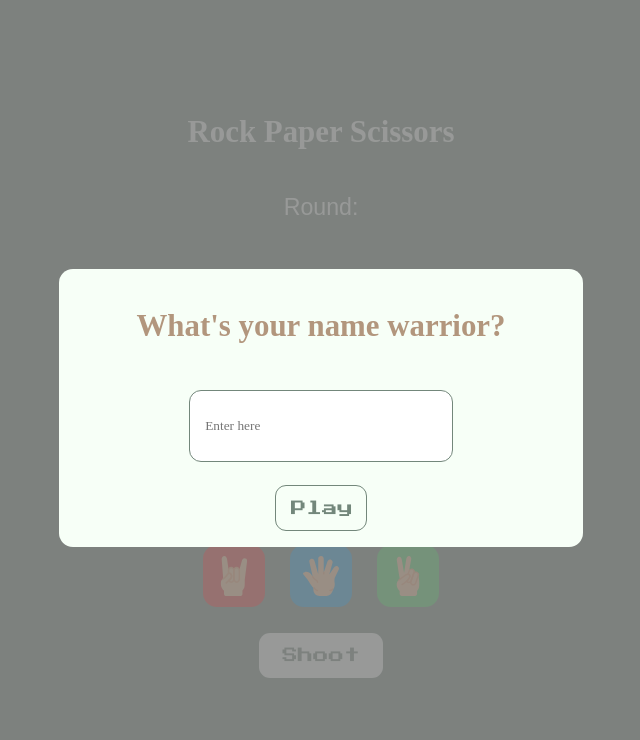
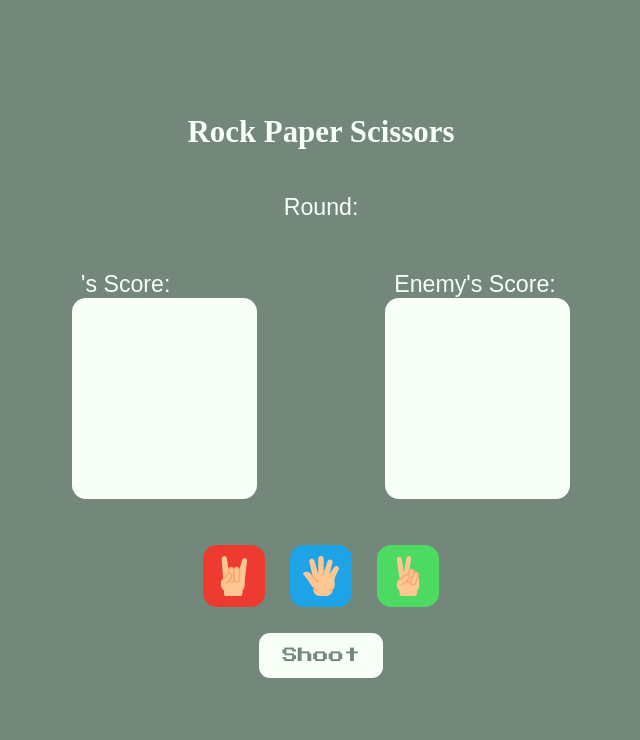
Before and after one commit to joep-web/rock-paper-scissors-25, a website: page index.html in a window 1280 px wide. Both pictures are taken after a click on the button "Play". Shown: the top 740 px of the page, without its empty margins (327-967 px from the left). Drawn offline with Linux system fonts and the light colour scheme; a web font is replaced by a local one.

Commit message:
making functionalities

```diff
--- a/src/js/index.js
+++ b/src/js/index.js
@@ -2,23 +2,54 @@
 const myScore = document.getElementById("my-score")
 const enemyScore = document.getElementById("en-score")
 const roundCount = document.getElementsByClassName("roundsS")
-const name = document.querySelector("#name-area")
+const nameP = document.querySelector("#name-area")
+
 // buttons
 const handsParent = document.querySelector(".choices-cont")
 const shootHand = document.querySelector("#shoot-hand")
 const startGame = document.querySelector("#start")
+
 //display hand cont
 const myHandRes = document.querySelector("#hResult")
 const enemyHandRes = document.querySelector("#cResult")
+
+//other elements
+const grayOver = document.querySelector(".gray-overlay")
+const nameCont = document.querySelector(".name-cont")
+
+//overlays
+
 
 /*  start game
     update the myscore text to name + score
 */
 
+
+
+// CLICK EVENTS
+
 startGame.addEventListener("click", e => {
-    // hide overlays
+    myScore.innerText = `${nameP.value}'s Score: `
+    fadeOutEl(grayOver)
+    fadeOutEl(nameCont)
+})
+handsParent.addEventListener("click", e => {
+    // lalabas round n pop up
+    // scale yung na click na hand always, unscale yung iba pag nag click ng iba
+    // may barrier na bababa or 3 hands na umiikot as loading shi
 })
 
-handsParent.addEventListener("click", e => {
-    // scale yung na click na hand always, unscale yung iba pag nag click ng iba
+shootHand.addEventListener("click", e => {
+    // may pop up na rock paper scissors shoot tag iisang word bababa or pop up
+    // mawawala yung loading dun sa 2 divs
 })
+
+
+// FUNCTIONS
+
+const fadeOutEl = (el) => {
+    el.classList.add('fade-out')
+    el.addEventListener('animationend', () => {
+        el.style.display = 'none'
+    })
+}
--- a/src/scss/main.scss
+++ b/src/scss/main.scss
@@ -40,6 +40,10 @@ a {
 }
 
 // Game components
+.gray-overlay, .name-cont {
+  transition: all 200ms ease-in-out;
+}
+
 .rounds {
   font-size: 2rem;
   height: 100px;
@@ -132,7 +136,6 @@ footer {
 }
 
 
-
 // splash intro msg
 
 .splash-message {
@@ -165,14 +168,6 @@ footer {
   }
 }
 
-@keyframes fadeOut {
-  to { opacity: 0; }
-}
-
-@keyframes textGlow {
-  0%, 100% { text-shadow: 0 0 10px v.$primary; }
-  50% { text-shadow: 0 0 20px rgba(v.$primary, 0.8); }
-}
 
 .gray-overlay {
   z-index: 5;
@@ -203,7 +198,7 @@ footer {
     }
 
     input[type="text"] {
-        height: 2.5rem;
+        height: 2rem;
         width: 15rem;
         border: 1px solid v.$bg-color;
         padding: 1rem;
@@ -224,7 +219,7 @@ footer {
     }
 }
 
-@media (max-width: 490px) {
+@media (max-width: 570px) {
 
   h1 {
     font-size: 1.5rem;
@@ -267,3 +262,17 @@ footer {
   }
 
 }
+
+
+.fade-out {
+  animation: fadeOut 500ms ease 150ms forwards;
+}
+
+@keyframes fadeOut {
+  to { opacity: 0; }
+}
+
+@keyframes textGlow {
+  0%, 100% { text-shadow: 0 0 10px v.$primary; }
+  50% { text-shadow: 0 0 20px rgba(v.$primary, 0.8); }
+}
```
Also changed, not shown: dist/css/main.css.
